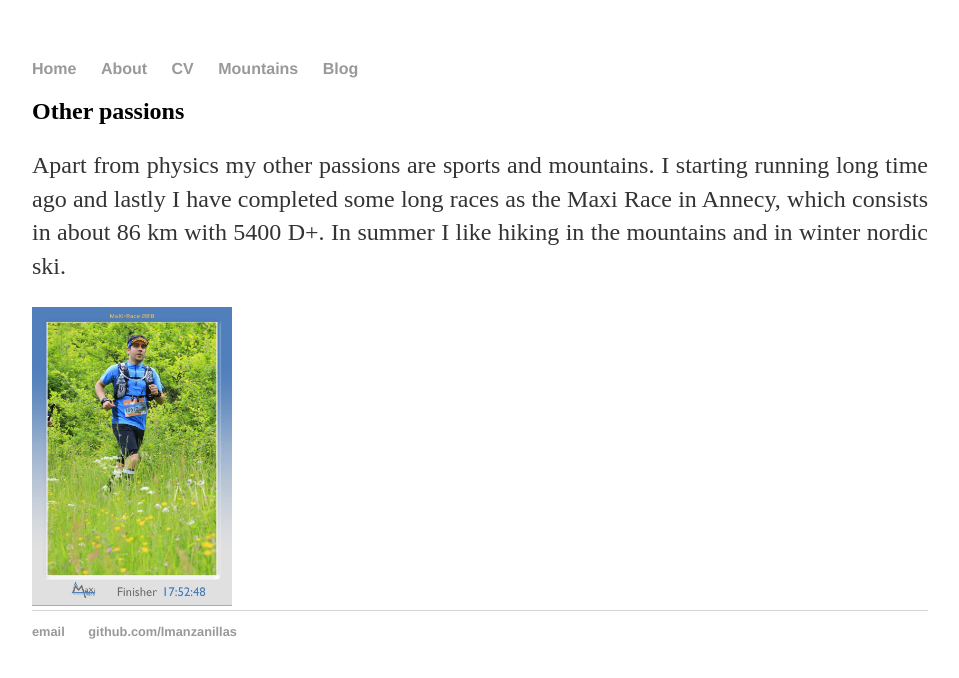
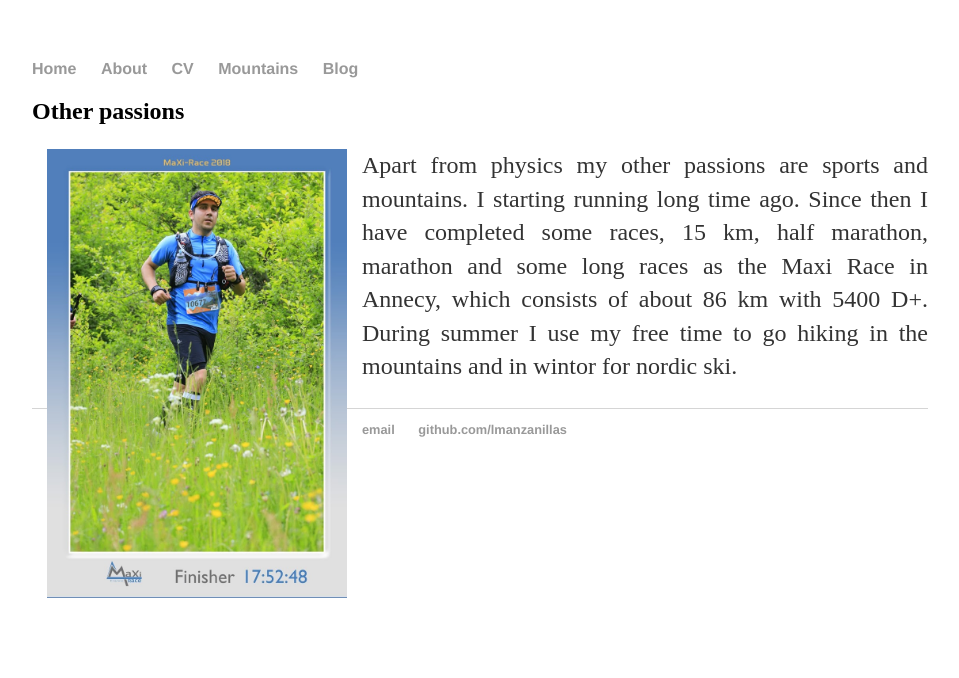
Before and after one commit to lmanzanillas/lmanzanillas.github.io, a Jekyll site: the page built from mountains/index.html, in a window 1280 px wide. Shown: the top 678 px of the page, without its empty margins (160-1119 px from the left). Built offline with Jekyll 4.4.1, drawn with Linux system fonts in a browser that asks for light colours.

Commit message:
add photo

```diff
--- a/mountains/index.html
+++ b/mountains/index.html
@@ -4,10 +4,10 @@
 ---
 <div class="blurb">
         <h2>Other passions</h2>
-        <p align="justify"> Apart from physics my other passions are sports and mountains. I starting running long time ago and lastly I have completed some long races
-	as the Maxi Race in Annecy, which consists in about 86 km with 5400 D+. In summer I like hiking in the mountains and in winter nordic ski.</p>
+	<p><img style="padding:0 15px; float:left;"src="MaxiRace.jpg" alt="Simply Easy Learning" width="300"/> </p>
+	<p style="margin-top: 20px;"></p>
+        <p align="justify"> Apart from physics my other passions are sports and mountains. I starting running long time ago. Since then I have completed some races, 15 km, half marathon, marathon and some long races	as the Maxi Race in Annecy, which consists of about 86 km with 5400 D+. During summer I use my free time to go hiking in the mountains and in wintor for nordic ski.</p>
 
-        <img src="MaxiRace.jpg" alt="Simply Easy Learning" width="200" float: left >
 
 
 </div><!-- /.blurb -->
```
Also changed, not shown: mountains/Lac_alpes.jpg (added).
